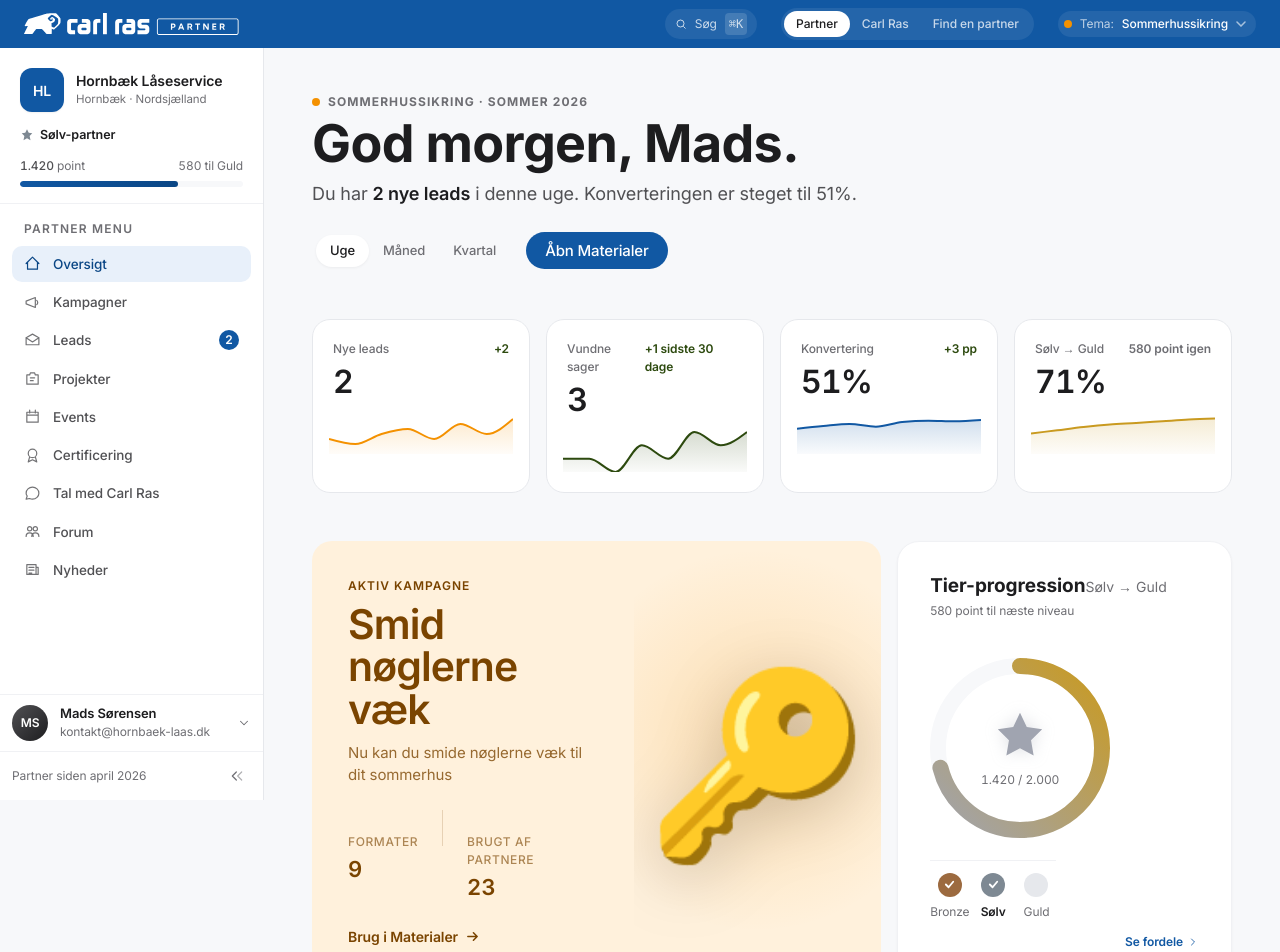
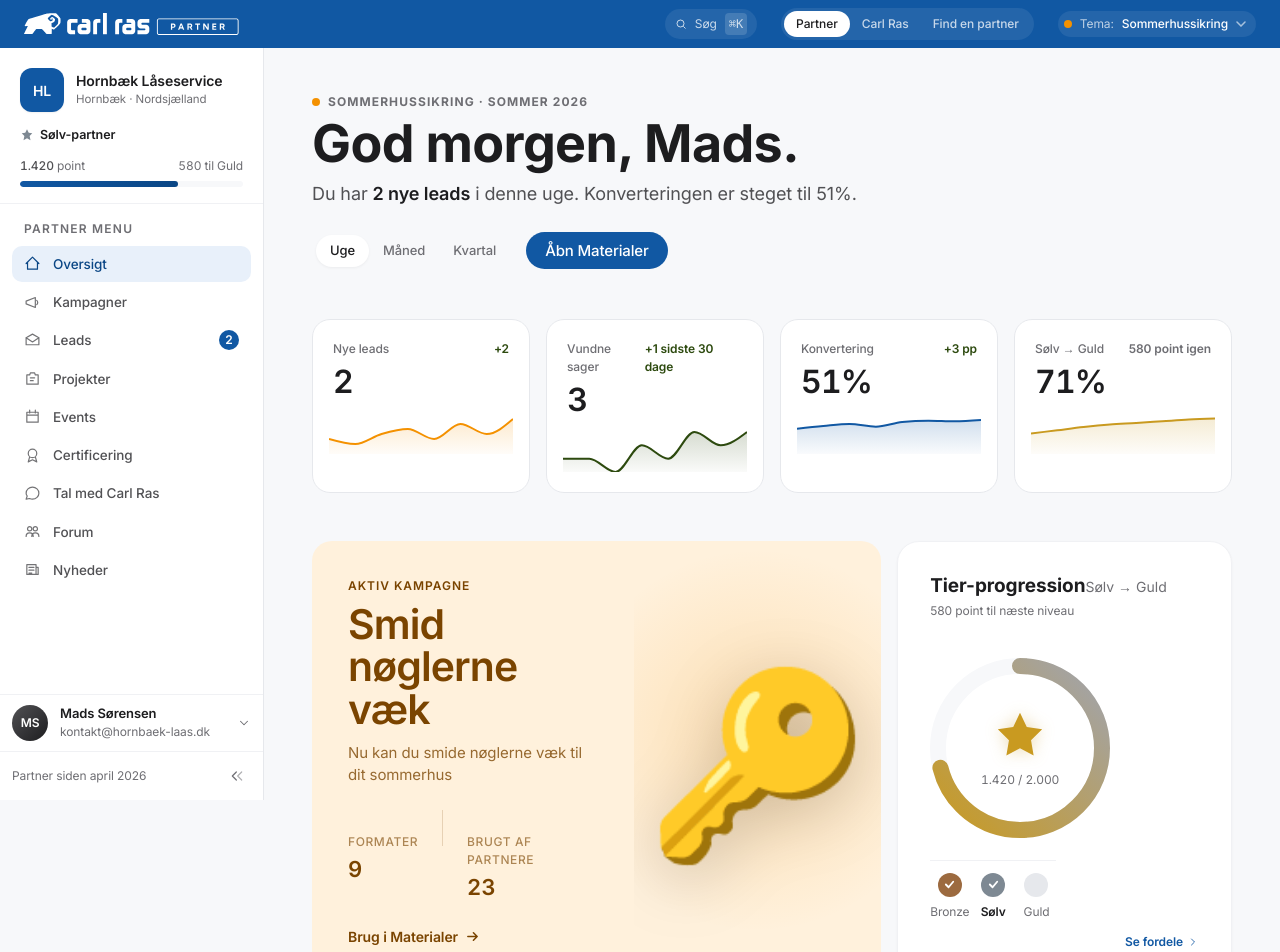
Before and after one commit to Cleminthecloud/Forhandler-Partnerskab, a Next.js app: page /partner in a window 1280 px wide. Shown: the top 952 px of the page. Built offline with nearby package versions, Linux system fonts and the light colour scheme; a web font is replaced by a local one.

Commit message:
Tier-progression ring: gradient direction flipped — silver at start of fill, gold at leading edge (was reversed)

```diff
--- a/src/app/partner/page.tsx
+++ b/src/app/partner/page.tsx
@@ -38,12 +38,17 @@
   const [showKonsulentBook, setShowKonsulentBook] = useState(false);
   const [showTierBenefits, setShowTierBenefits] = useState(false);
 
-  // Tier-progression gradient: ring fades from current tier color to next tier color.
-  // For Guld (top tier) there's no next, so the ring stays solid gold.
+  // Tier-progression gradient. The ring should read as a journey: the START
+  // of the fill (top, where the bar began) is the tier you CAME FROM, and
+  // the LEADING edge (where progress has reached) is the tier you're HEADING
+  // to. With the Radial's -90° SVG rotation + clockwise stroke, gradientFrom
+  // paints the leading edge and gradientTo paints the start — so the labels
+  // are passed accordingly. Was reversed previously, which made the ring
+  // read as "going from gold to silver" — the opposite of the journey.
   const currentTier = CURRENT_PARTNER.tier as Tier;
   const nextTier: Tier | null = currentTier === "Bronze" ? "Sølv" : currentTier === "Sølv" ? "Guld" : null;
-  const tierFrom = TIER_COLOR[currentTier].ring;
-  const tierTo = nextTier ? TIER_COLOR[nextTier].ring : TIER_COLOR[currentTier].ring;
+  const tierFrom = nextTier ? TIER_COLOR[nextTier].ring : TIER_COLOR[currentTier].ring;  // leading edge — heading to
+  const tierTo = TIER_COLOR[currentTier].ring;                                            // start of fill — came from
 
   const myLeads = leads.filter((l) => l.partnerId === CURRENT_PARTNER.id);
   const newLeads = myLeads.filter((l) => l.status === "Ny");
```
